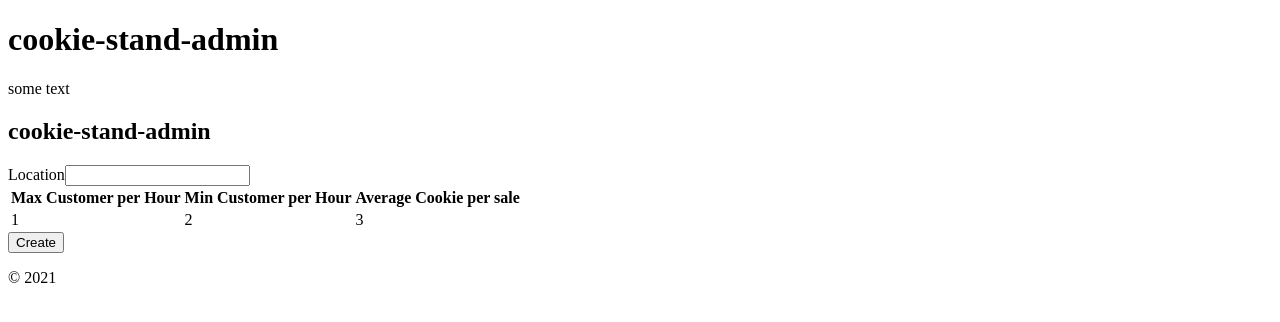
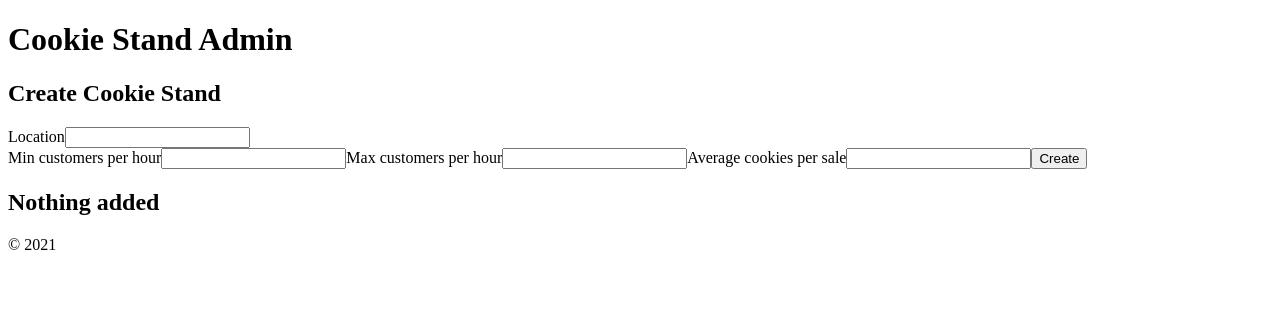
Before and after one commit to Mahmoud-Dinah/cookie-stand-admin, a Next.js app: page / in a window 1280 px wide. Shown: the top 322 px of the page. Built offline with nearby package versions, Linux system fonts and the light colour scheme.

Commit message:
edit lab 37

```diff
--- a/pages/index.js
+++ b/pages/index.js
@@ -1,47 +1,61 @@
 import Head from 'next/head'
 import Link from 'next/link'
+import React,{useState} from 'react'
+
 
 export default function Home() {
+  const [cookiesInformations,setCookIesinfo] = useState([])
+  function cookieInfoHandler(event) {
+    event.preventDefault();
+    const cookiesInfo = {
+      location: event.target.location.value,
+      MinCustPerHour: event.target.mincustperhour.value,
+      MaxcustPerHour: event.target.maxcustperhour.value,
+      AverageCooki: event.target.averagecooki.value
+    }
+    setCookIesinfo(info => [cookiesInfo])
+  }
+
+  function getLatestReply() {
+    if(cookiesInformations.length>=1){
+      return JSON.stringify(cookiesInformations[cookiesInformations.length-1]
+        )
+    } else{
+      return "Nothing added"
+    }
+  }
   return (
-    <div className="">
+
+    <div >
     <Head>
-        <title>cookie-stand-admin</title>
+      <title>Cookie Stand Admin</title>
       <link rel="icon" href="/favicon.ico" />
     </Head>
 
-      <main>
-        <header className="flex items-center justify-between p-4 bg-green-500 text-green-50">
-          <h1 className="text-4xl">cookie-stand-admin</h1>
-          <p>some text</p>
-        </header>
-        <form className="m-8 p-4 bg-green-200  rounded-md">
-
-        <h2 className="text-3xl">cookie-stand-admin</h2>
+    <main >
+    <header className = "flex items-start justify-between p-4 bg-green-500 text-black-500"><h1 className="text-xl">Cookie Stand Admin</h1></header>
+    <form className="m-8 p-4 bg-green-200  rounded-md" onSubmit={cookieInfoHandler}>
+        <h2 className ="text-center text-xl">Create Cookie Stand </h2>
         <div className="flex items-stretch">
         <label className=" m-3"for="location">Location</label>
         <input name="location"className= " bg-gray-100 m-3 w-2/3" />
         </div>
-        <table className="mx-auto w-1/2 my-8">
-          <thead>
-            <tr>
-              <th className="border border-gray-70">Max Customer per Hour</th>
-              <th className="border border-gray-70">Min Customer per Hour</th>
-              <th className="border border-gray-70">Average Cookie per sale</th>
-            </tr>
-          </thead>
-          <tbody>
-                <td className="pl-2 border border-gray-700">1</td>
-                <td className="pl-2 border border-gray-700">2</td>
-                <td className="pl-2 border border-gray-700">3</td>
-          </tbody>
-        </table>
+        <div className="flex items-stretch">
+        <label className=" m-3" for="mincustperhour">Min customers per hour</label>
+        <input name="mincustperhour"/>
+        <label className=" m-3" for="maxcustperhour">Max customers per hour</label>
+        <input name="maxcustperhour"/>
+        <label className=" m-3" for="averagecooki">Average cookies per sale</label>
+        <input name="averagecooki"/>
         <button className="px-2 p-1 m-4 bg-green-500 text-black-50" >Create</button>
+        </div>
     </form>
-        <footer className="p-4 mt-8 bg-green-500 text-green-50">
+  <h2 className ="text-center text-xl">{getLatestReply()}</h2>
+    </main>
+
+    <footer className = "p-4 mt-8 bg-green-500 text-black-50" >
     <p>&copy; 2021</p>
-
     </footer>
-      </main>
   </div>
 )
 }
```
Lines whose indentation alone changed are shown as unchanged.
